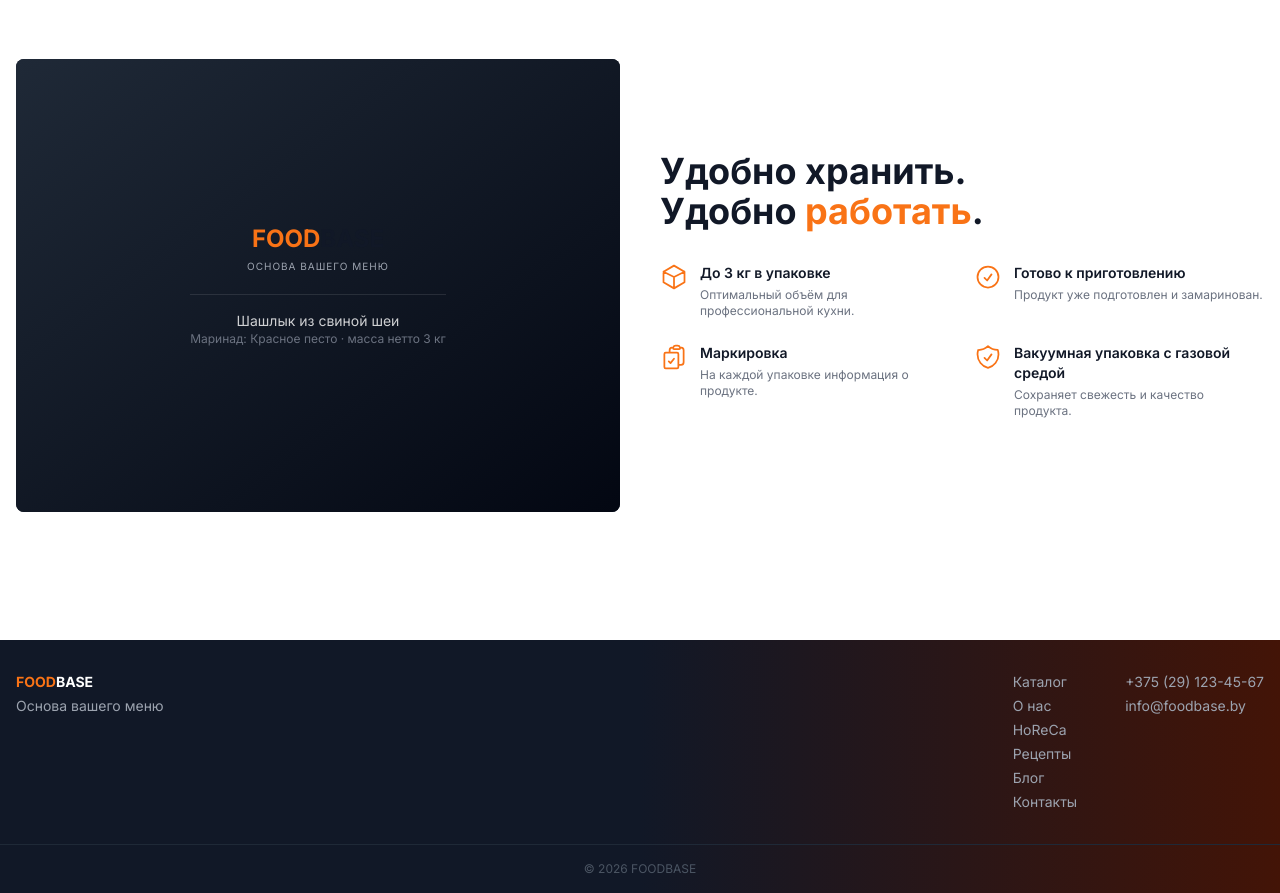
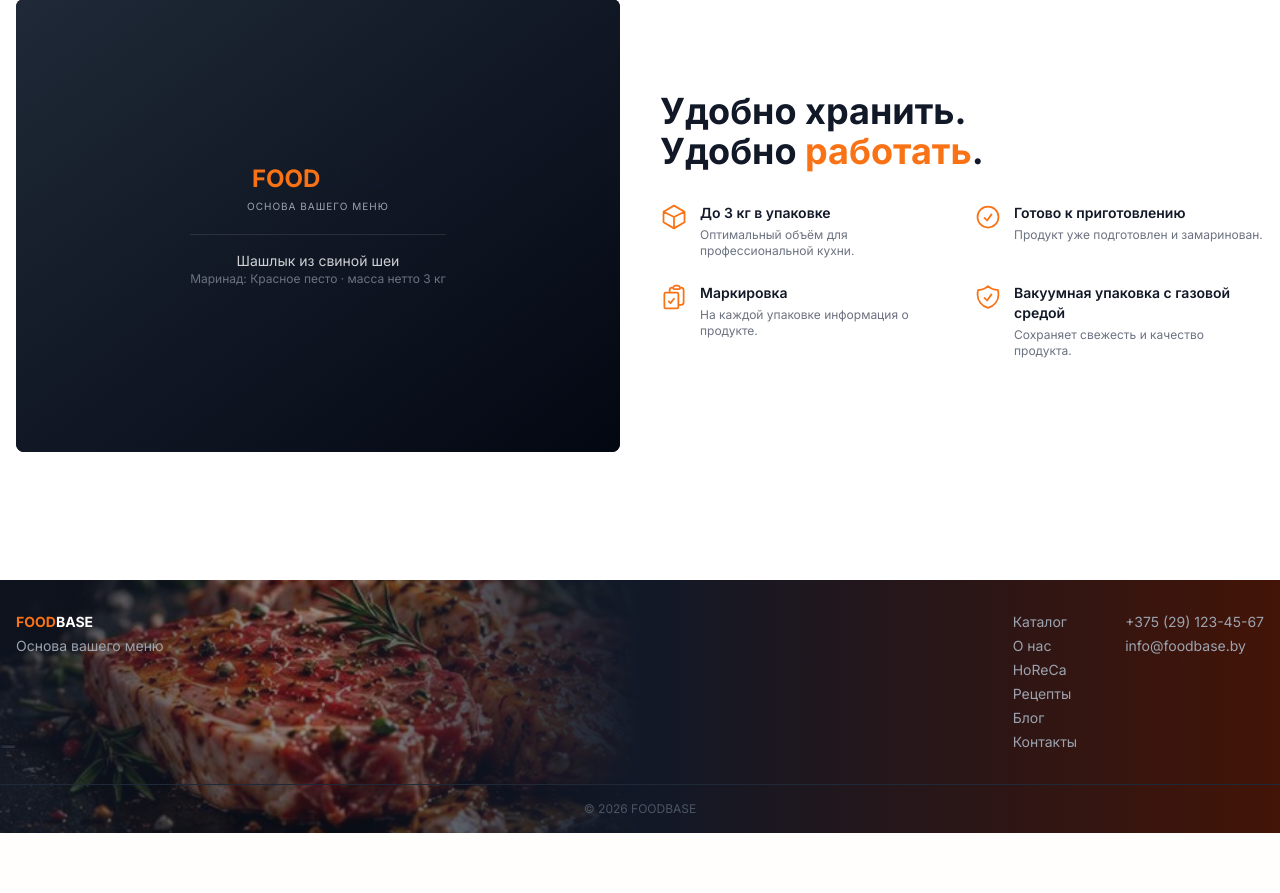
Before and after one commit to PaulBar3/horeca, a Django app: page / in a window 1280 px wide. Shown: the part 2135-3028 px from the top of the page. After the commit the page ends 2968 px from the top, so only its background shows below. Run offline with Django 5.2, Linux system fonts and the light colour scheme; data comes from the database, SQL or seed files in the repository; data that the repository does not hold is empty.

Commit message:
убраны дубли из "ваша основа для шедевра"

```diff
--- a/templates/base.html
+++ b/templates/base.html
@@ -54,8 +54,11 @@
         {% block content %}{% endblock %}
     </main>
 
-    <footer class="bg-gradient-to-r from-gray-900 via-gray-900 to-orange-950 text-gray-400 text-sm mt-16">
-        <div class="max-w-7xl mx-auto px-4 py-8 flex flex-col md:flex-row justify-between gap-8">
+    <footer class="relative overflow-hidden bg-gradient-to-r from-gray-900 via-gray-900 to-orange-950 text-gray-400 text-sm mt-16">
+        <img src="{% static 'img/footer-steak.jpg' %}" alt="" aria-hidden="true"
+             class="hidden md:block absolute inset-y-0 left-0 w-1/2 h-full object-cover object-center">
+        <div class="hidden md:block absolute inset-y-0 left-0 w-1/2 bg-gradient-to-r from-gray-900/75 via-gray-900/45 to-gray-900" aria-hidden="true"></div>
+        <div class="max-w-7xl mx-auto px-4 py-8 flex flex-col md:flex-row justify-between gap-8 relative">
             <div>
                 <span class="font-bold text-white"><span class="text-orange-500">FOOD</span>BASE</span>
                 <p class="mt-1">Основа вашего меню</p>
@@ -75,7 +78,7 @@
                 </div>
             </div>
         </div>
-        <div class="border-t border-gray-800 text-center py-4 text-xs text-gray-600">&copy; 2026 FOODBASE</div>
+        <div class="border-t border-gray-800 text-center py-4 text-xs text-gray-600 relative">&copy; 2026 FOODBASE</div>
     </footer>
 
     <script>
--- a/templates/core/home.html
+++ b/templates/core/home.html
@@ -20,12 +20,6 @@
         <div class="flex flex-wrap gap-4 mt-7">
             <a href="{% url 'catalog:product_list' %}" class="bg-orange-500 hover:bg-orange-600 px-6 py-3 fc-btn rounded font-medium uppercase text-sm tracking-wide">Смотреть каталог &rarr;</a>
             <a href="{% url 'core:contacts' %}" class="fc-btn border border-white/40 px-6 py-3 rounded hover:bg-white/10 uppercase text-sm tracking-wide">Получить прайс</a>
-        </div>
-        <div class="flex flex-wrap gap-x-8 gap-y-3 mt-10 text-sm text-gray-300">
-            <span class="flex items-center gap-2">{% include "partials/_icon.html" with name="fire" class="w-5 h-5 text-orange-500 shrink-0" %} Профессиональные маринады RAPS</span>
-            <span class="flex items-center gap-2">{% include "partials/_icon.html" with name="cube" class="w-5 h-5 text-orange-500 shrink-0" %} Фасовка до 3 кг</span>
-            <span class="flex items-center gap-2">{% include "partials/_icon.html" with name="truck" class="w-5 h-5 text-orange-500 shrink-0" %} Доставка</span>
-            <span class="flex items-center gap-2">{% include "partials/_icon.html" with name="banknotes" class="w-5 h-5 text-orange-500 shrink-0" %} Отсрочка платежа</span>
         </div>
     </div>
 </section>
```
Also changed, not shown: static/img/footer-steak.jpg (added).
